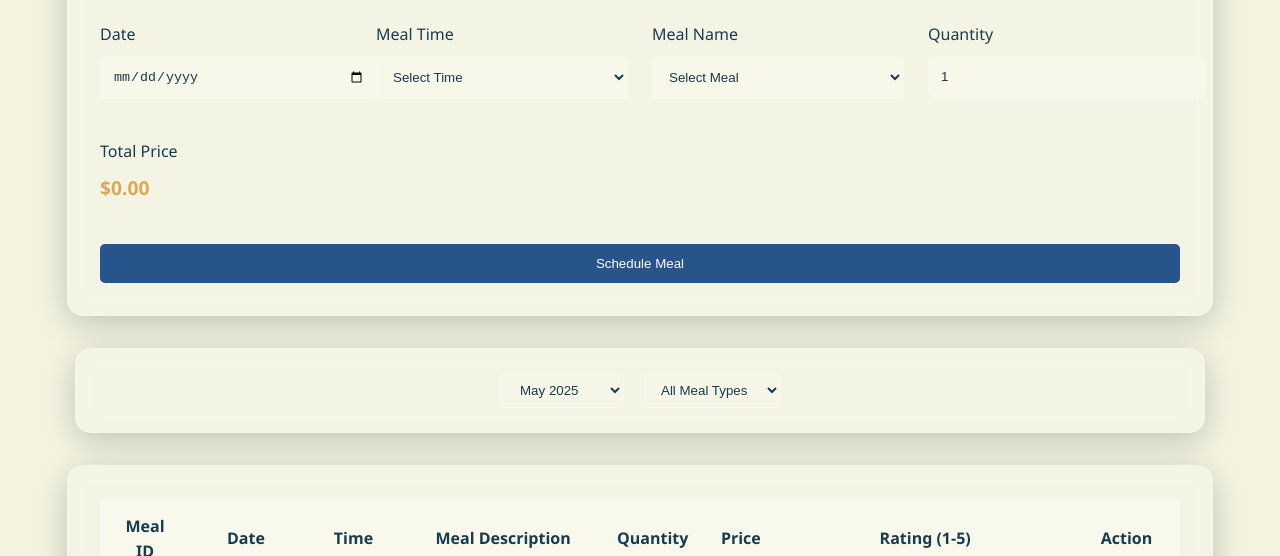
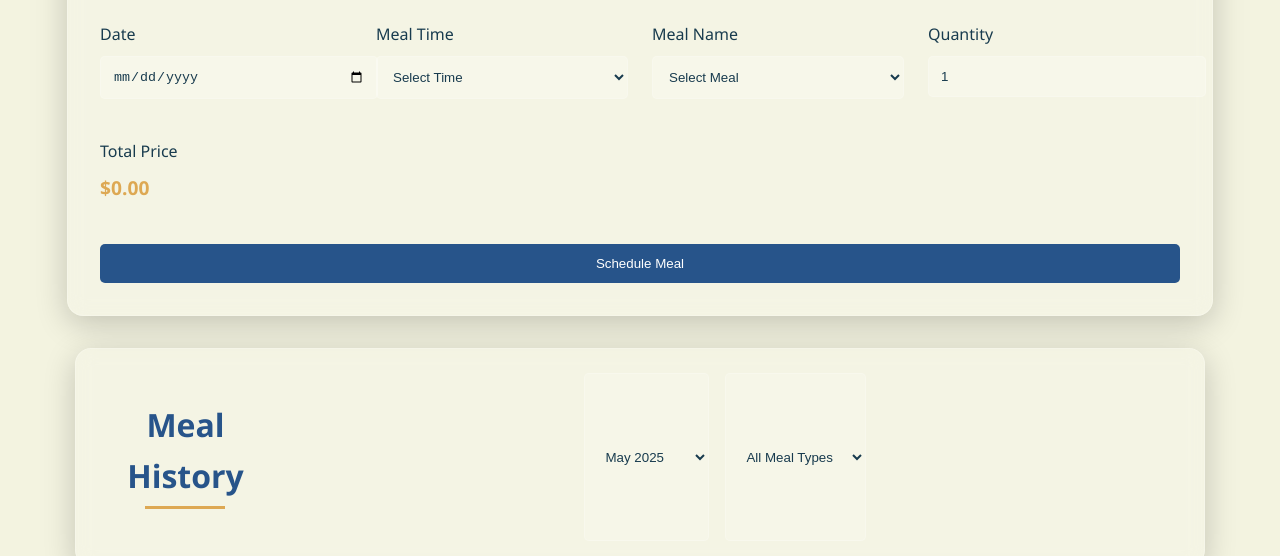
Before and after one commit to zawad1804/bachelor-meal-system, a plain HTML site: page meals.html in a window 1280 px wide. Shown: the part 396-952 px from the top of the page. Drawn offline with Linux system fonts and the light colour scheme.

Commit message:
Update meals.html

```diff
--- a/meals.html
+++ b/meals.html
@@ -288,6 +288,7 @@
 
     <!-- Meal History Filter Section -->
     <section class="glass-card meals-filter">
+      <h2 class="section-heading">Meal History</h2>
       <div class="filter-options">
         <select id="month-filter">
           <option value="all">All Months</option>
```
